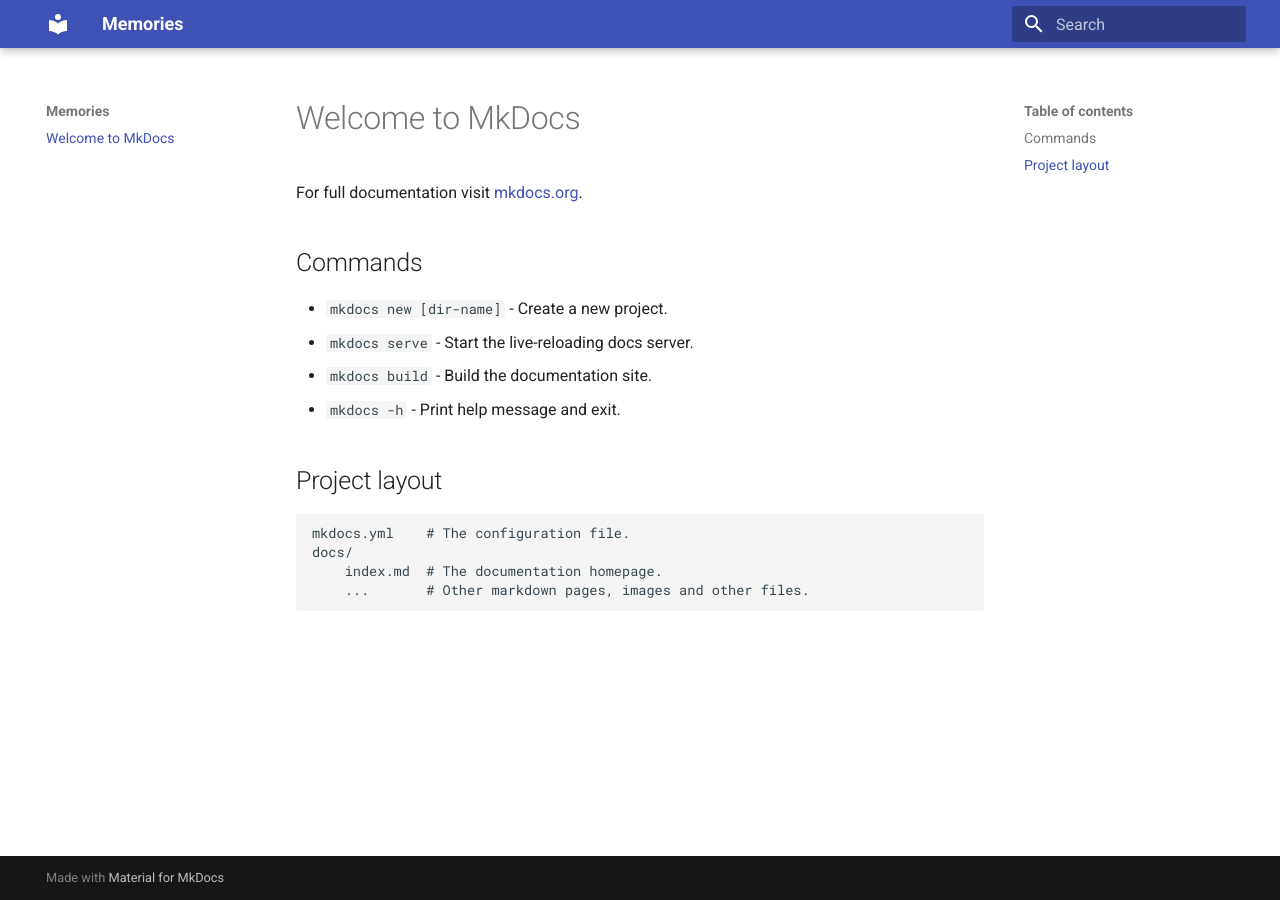
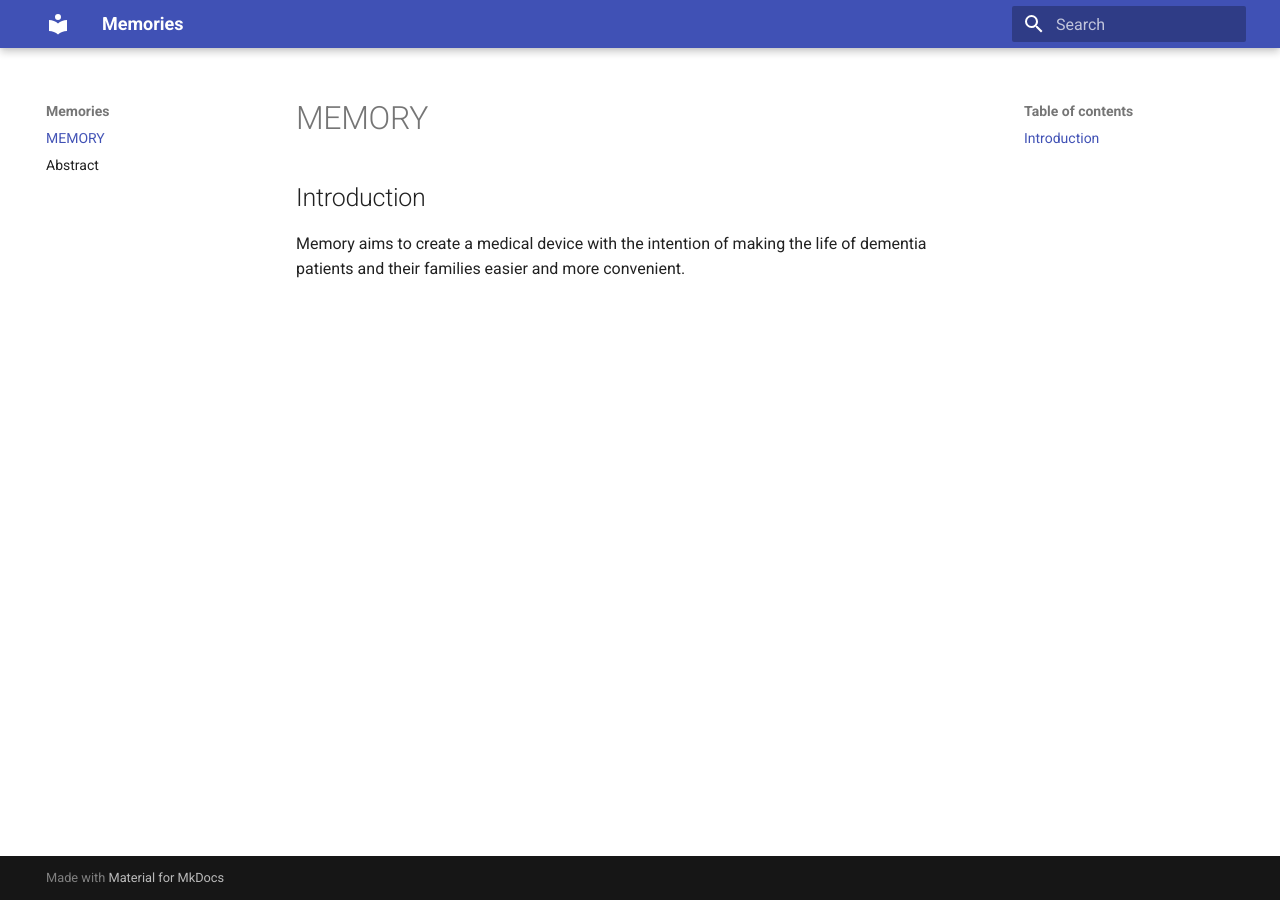
Before and after one commit to MajorProjectABRAG/docs, an MkDocs documentation site: the page built from docs/index.md, in a window 1280 px wide. Built offline with MkDocs 1.6.1 and Material for MkDocs 9.7.7, drawn with Linux system fonts in a browser that asks for light colours.

Commit message:
abstract added

```diff
--- a/docs/index.md
+++ b/docs/index.md
@@ -1,17 +1,6 @@
-# Welcome to MkDocs
+# MEMORY
 
-For full documentation visit [mkdocs.org](https://www.mkdocs.org).
+## Introduction
 
-## Commands
-
-* `mkdocs new [dir-name]` - Create a new project.
-* `mkdocs serve` - Start the live-reloading docs server.
-* `mkdocs build` - Build the documentation site.
-* `mkdocs -h` - Print help message and exit.
-
-## Project layout
-
-    mkdocs.yml    # The configuration file.
-    docs/
-        index.md  # The documentation homepage.
-        ...       # Other markdown pages, images and other files.
+Memory aims to create a medical device with the intention of making the life of
+dementia patients and their families easier and more convenient.
--- a/mkdocs.yml
+++ b/mkdocs.yml
@@ -2,3 +2,12 @@
 site_url: https://mydomain.org/mysite
 theme:
   name: material
+
+markdown_extensions:
+  - pymdownx.highlight:
+      anchor_linenums: true
+      line_spans: __span
+      pygments_lang_class: true
+  - pymdownx.inlinehilite
+  - pymdownx.snippets
+  - pymdownx.superfences
```
Also changed, not shown: docs/abstract.md (added, +44 -0 lines).
